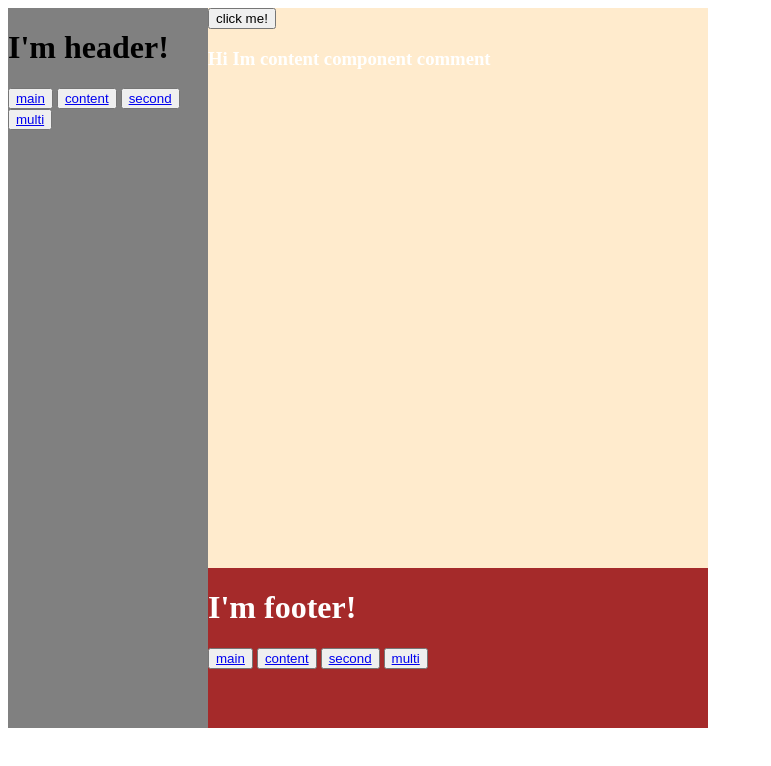
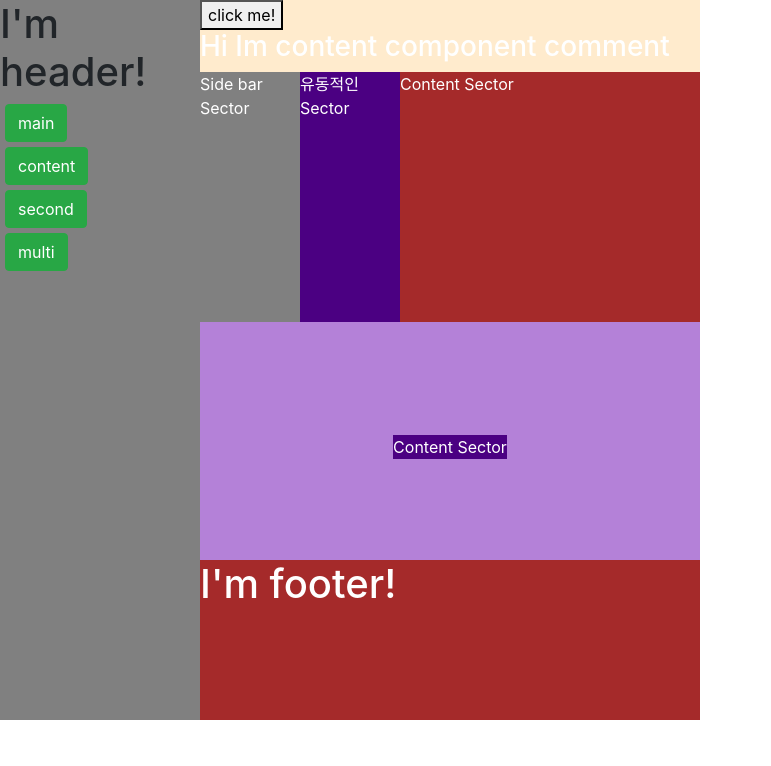
Before and after one commit to JongSikLim/lab021_study, a website: page angular_component_ex/client/index.html in a window 1280 px wide. Both pictures are taken after a click on the button "content". Shown: the whole page, without its empty margins (0-771 px from the left). Drawn offline with nearby package versions, Linux system fonts and the light colour scheme; some packages are replaced by stand-ins of ours.

Commit message:
upgrade : content component flexbox 추가 upgrade : multi component float 추가

```diff
--- a/angular_component_ex/client/component/content/content.component.html
+++ b/angular_component_ex/client/component/content/content.component.html
@@ -1,3 +1,14 @@
 <button ng-click="$ctrl.click()">click me!</button>
 
 <h3>{{$ctrl.comment}}</h3>
+
+
+<div class="flex-container">
+    <div class="flex-sidebar">Side bar Sector</div>
+    <div class="flex-initial">유동적인 Sector</div>
+    <div class="flex-content">Content Sector</div>
+</div>
+
+<div class="flex-vertical-align">
+    <div class="flex-content">Content Sector</div>
+</div>
--- a/angular_component_ex/client/component/footer/footer.component.html
+++ b/angular_component_ex/client/component/footer/footer.component.html
@@ -1,19 +1 @@
 <h1>I'm footer!</h1>
-
-
-
-<button class="btn btn-primary" >
-    <a ui-sref="main" ui-sref-active="active">main</a>
-</button>
-
-<button class="btn btn-primary">
-    <a ui-sref="content" ui-sref-active="active">content</a>
-</button>
-
-<button class="btn btn-primary" >
-    <a ui-sref="second" ui-sref-active="active">second</a>
-</button>
-
-<button class="btn btn-primary" >
-    <a ui-sref="multi" ui-sref-active="active">multi</a>
-</button>
--- a/angular_component_ex/client/component/header/header.html
+++ b/angular_component_ex/client/component/header/header.html
@@ -1,17 +1,22 @@
 <h1>I'm header!</h1>
 
-<button class="btn btn-primary" >
+<div class='sidebar-button'>
+    <button class="btn btn-success">
         <a ui-sref="main" ui-sref-active="active">main</a>
     </button>
-
-<button class="btn btn-primary">
+</div>
+<div class='sidebar-button'>
+    <button class="btn btn-success">
         <a ui-sref="content" ui-sref-active="active">content</a>
     </button>
-
-<button class="btn btn-primary" >
+</div>
+<div class='sidebar-button'>
+    <button class="btn btn-success">
         <a ui-sref="second" ui-sref-active="active">second</a>
     </button>
-
-<button class="btn btn-primary" >
+</div>
+<div class='sidebar-button'>
+    <button class="btn btn-success">
         <a ui-sref="multi" ui-sref-active="active">multi</a>
     </button>
+</div>
--- a/angular_component_ex/client/index.html
+++ b/angular_component_ex/client/index.html
@@ -12,6 +12,7 @@
     <script src="./component/footer/footer.component.js"></script>
     <script src="./component/multi-content/multi.component.js"></script>
     <script src="../node_modules/@uirouter/angularjs/release/angular-ui-router.js"></script>
+    <link rel="stylesheet" href="https://stackpath.bootstrapcdn.com/bootstrap/4.1.1/css/bootstrap.min.css" integrity="sha384-WskhaSGFgHYWDcbwN70/dfYBj47jz9qbsMId/iRN3ewGhXQFZCSftd1LZCfmhktB" crossorigin="anonymous">
     <link rel="stylesheet" href="./style/main.css">
     <title>Document</title>
 </head>
--- a/angular_component_ex/client/style/main.css
+++ b/angular_component_ex/client/style/main.css
@@ -4,25 +4,104 @@ header{
     height: 90vh;
     background-color: gray;
 }
-
+header dl dd{
+    display: block;
+    float: left;
+    margin-left: 10px;
+}
+header .sidebar-button{
+    margin-top: 5px;
+    margin-left: 5px;
+}
+header button a{
+    color : white;
+}
+/*header css---------------------------------------------------------------------*/
 div.content{
     float: left;
     width: 500px;
     height: 90vh;
     color: white;
 }
+/*content css-----------------------------------------------------------------------*/
 
 ui-view{
     float: left;
     width: 500px;
     height: 70vh;
     background-color: blanchedalmond;
+}
+multi div.float-container{
 
 }
+multi div.float-container>div.float-box{
+    float: left;
+    width: 200px;
+    height: 200px;
+    margin: 20px;
+    background-color: black;
+    overflow: hidden;
+}
+multi div.float-container>div.float-box>span.float-element{
+    display: inline-block;
+    width: 80px;
+    height: 80px;
+    font-size: 200%;
+    margin: 5px;
+    border: 5px solid white;
+    text-align: center;
+    vertical-align: middle;
+
+}
+
+/*multi css------------------------------------------------------------------------------------*/
+
+content div.flex-container{
+    display: -webkit-flex;
+    display: flex;
+    height: 250px;
+}
+content div.flex-container>div.flex-sidebar{
+    -webkit-flex: 1;
+    flex:1;
+    background-color: gray;
+}
+content div.flex-container>div.flex-initial{
+    -webkit-flex: initial;
+    flex:initial;
+    width: 100px;
+    min-width: 50px;
+    background-color:indigo;
+}
+content div.flex-container>div.flex-content{
+    -webkit-flex: 3;
+    flex:3;
+    background-color:brown;
+}
+content div.flex-vertical-align{
+    height: 250px;
+    display: -webkit-flex;
+    display:         flex;
+    -webkit-align-items: center;
+    align-items: center;
+    -webkit-justify-content: center;
+    justify-content: center;
+    background-color: rgb(180, 129, 216);
+}
+content div.flex-vertical-align>div.flex-content{
+
+    background-color: indigo;
+}
+
+
+
+
+
 
 footer{
     float: left;
     width: 500px;
     height: 20vh;
     background-color: brown;
+
 }
```
Also changed, not shown: angular_component_ex/client/component/multi-content/multi.component.html (+14 -2 lines). Lines whose indentation alone changed are shown as unchanged.
